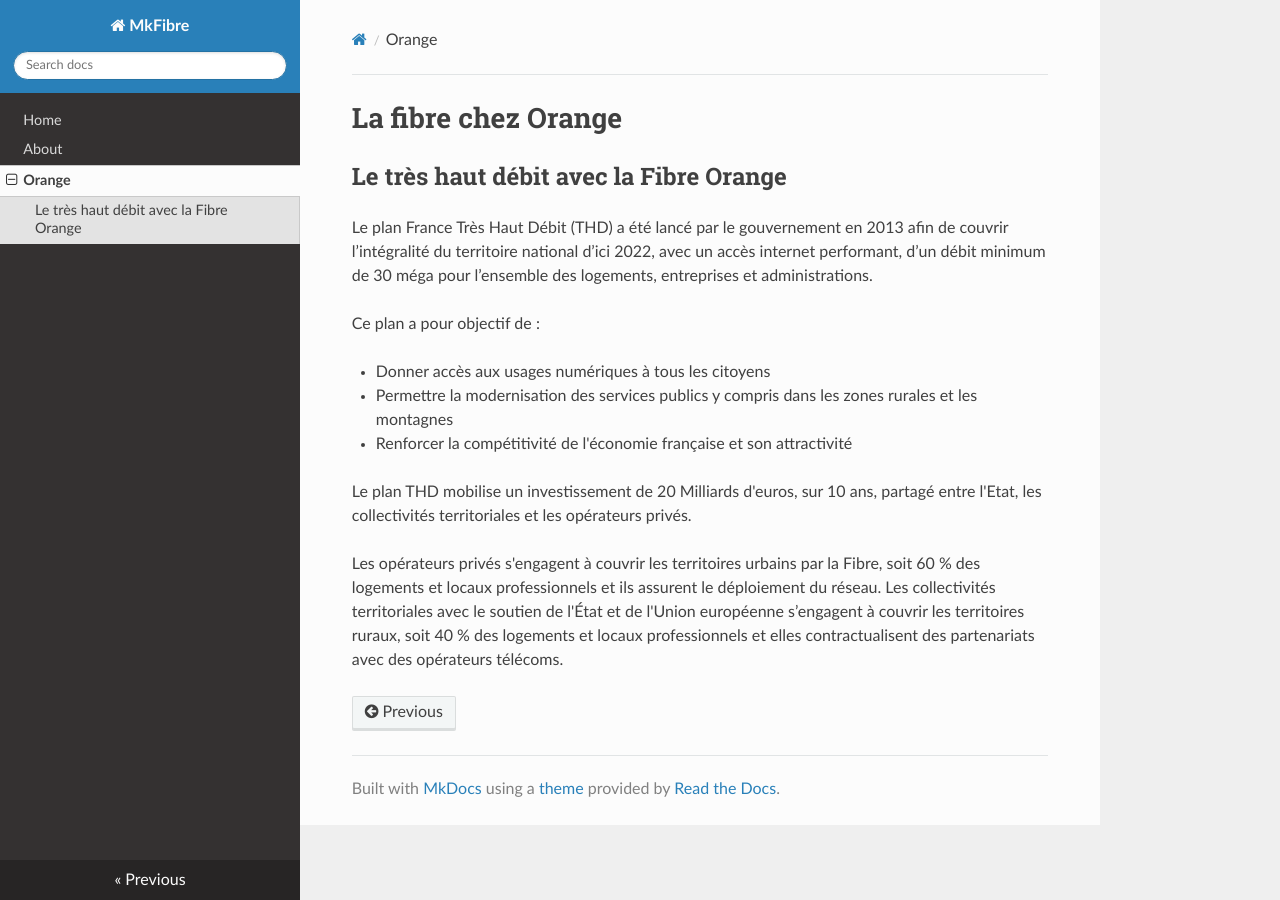
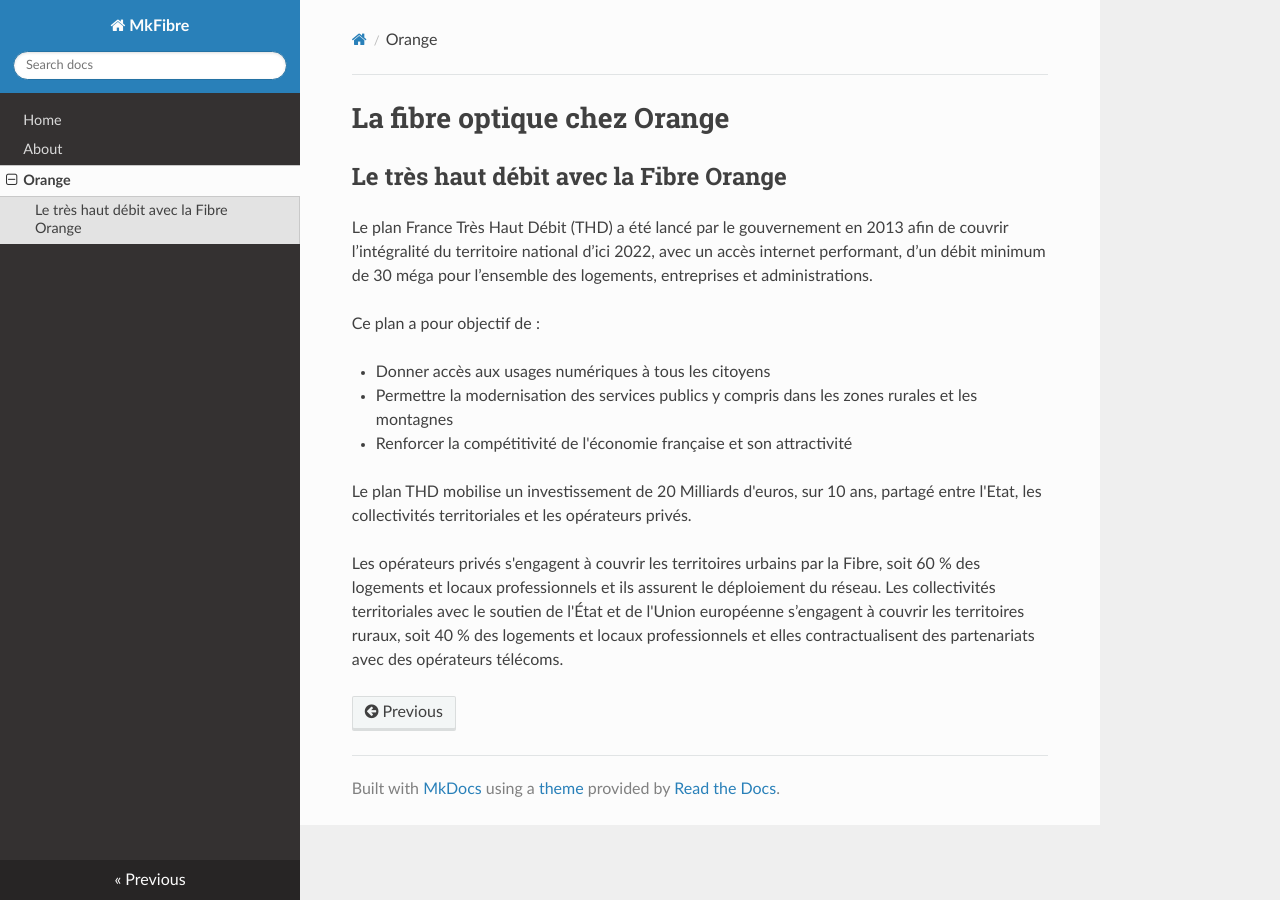
Before and after one commit to NColombelli/NColombelli.github.io, an MkDocs documentation site: the page built from docs/orange.md, in a window 1280 px wide. Built offline with MkDocs 1.6.1, drawn with Linux system fonts in a browser that asks for light colours; nearby versions of some CDN libraries.

Commit message:
Update orange.md

```diff
--- a/docs/orange.md
+++ b/docs/orange.md
@@ -1,4 +1,4 @@
-# La fibre chez Orange
+# La fibre optique chez Orange
 
 ## Le très haut débit avec la Fibre Orange
 
```
